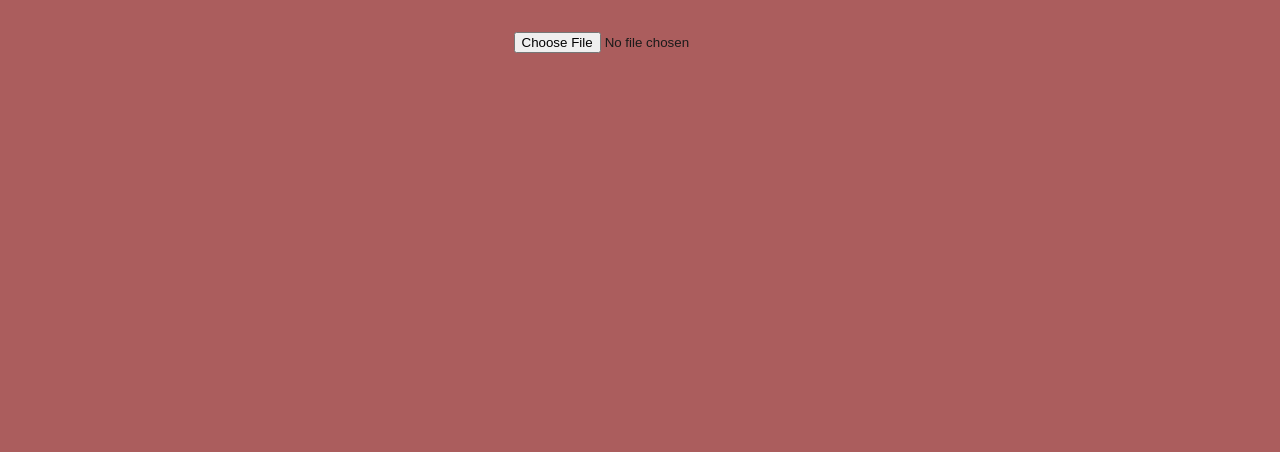
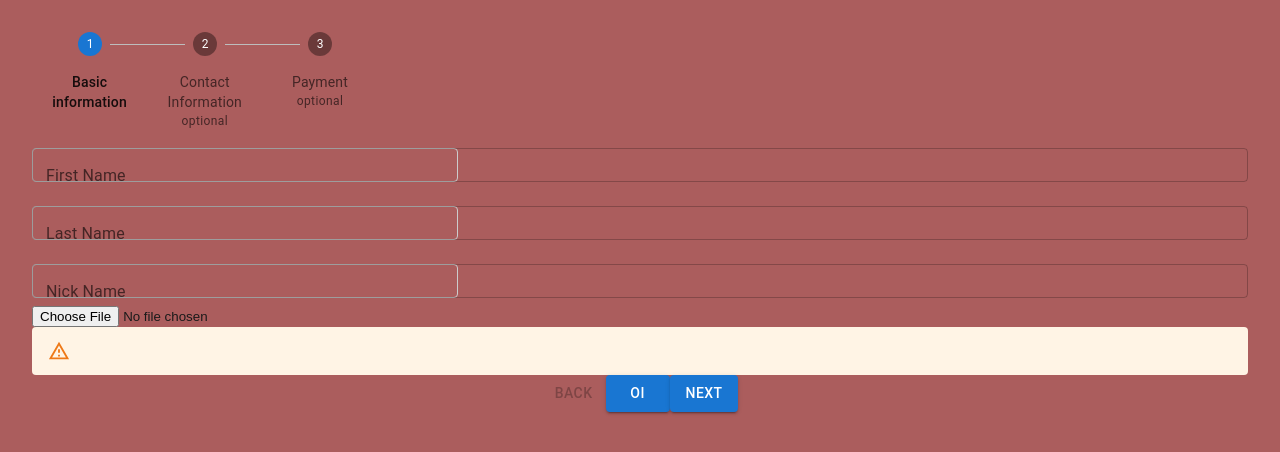
Before and after one commit to talesrune/rhf-demo, a React (Vite) app: page / in a window 1280 px wide. Shown: the top 452 px of the page. Built offline with nearby package versions, Linux system fonts and the light colour scheme.

Commit message:
Set errors manually via click

```diff
--- a/src/App.tsx
+++ b/src/App.tsx
@@ -16,8 +16,8 @@ function App() {
       {/* <Controller2/> */}
       {/* <ChatGpt/> */}
       {/* <ZodYouTubeForm/> */}
-      {/* <LinearStepper/> */}
-      <UploadJson/>
+      <LinearStepper/>
+      {/* <UploadJson/> */}
     </div>
 
   )
--- a/src/components/BasicForm.tsx
+++ b/src/components/BasicForm.tsx
@@ -12,9 +12,6 @@ export const BasicForm = () => {
     const { control, getValues, formState } = useFormContext();
     const { errors } = formState;
 
-    console.log('basic')
-    console.log(getValues())
-    console.log(errors)
     return (
       <>
         <Controller
--- a/src/components/LinearStepper.tsx
+++ b/src/components/LinearStepper.tsx
@@ -7,7 +7,8 @@ import {
   StepLabel,
   Grid,
   Paper,
-  Stack
+  Stack,
+  Alert
 } from "@mui/material";
 
 import {
@@ -19,6 +20,7 @@ import { ContactForm } from "./ContactForm";
 import { PaymentForm } from "./PaymentForm";
 import { zodResolver } from "@hookform/resolvers/zod";
 import {z} from "zod"
+import UploadJson from "./UploadJson";
 
 
 const schema = z.object({
@@ -31,12 +33,15 @@ const schema = z.object({
     cardNumber: z.string().nonempty("cN is required"),
     cardMonth: z.string().nonempty("cM is required"),
     cardYear: z.string().nonempty("cY is required"),
+    reportInfo: z.array(
+        z.object({
+            name: z.string().nonempty("Name is required")
+        })
+    )
 });
-console.log('hello')
 
-const schemaBasic = schema.pick({ firstName: true, lastName:true, nickName:true })
+const schemaBasic = schema.pick({ firstName: true, lastName:true, nickName:true, reportInfo:true })
 
-console.log('world')
 const schemaContact = schema.pick({ emailAddress: true, phoneNumber:true, alternatePhone:true });
 function getSteps() {
   return [
@@ -83,12 +88,13 @@ const LinearStepper = () => {
         cardNumber: "",
         cardMonth: "",
         cardYear: "",
+        reportInfo: [{"name":''}]
         },
         resolver: zodResolver(selectedSchema)
     });
 
-    const {register, handleSubmit, formState, getValues } = methods;
-    const { errors } = formState;
+    const {register, handleSubmit, formState, getValues, setValue, setError, clearErrors } = methods;
+    const { errors, isDirty, isValid } = formState;
 
 
 
@@ -104,7 +110,6 @@ const LinearStepper = () => {
         if (activeStep == steps.length - 1) {
             setActiveStep((aStep) => aStep + 1)
             console.log(data);
-            console.log('thanks')
         } else {
         setActiveStep((aStep) => aStep + 1)
         setSkippedSteps(
@@ -117,6 +122,37 @@ const LinearStepper = () => {
         setActiveStep((aStep) => aStep - 1)
     };
 
+    const handleStuff = () => {
+        const receivedValues = getValues()
+        const result = selectedSchema.safeParse(receivedValues)
+
+        if(!result.success){
+            console.log('hilo')
+            console.log(result.error.issues)
+            clearErrors()
+            for (let x in result.error.issues){
+                console.log(result.error.issues[x])
+                console.log(result.error.issues[x].message)
+                console.log(result.error.issues[x].path)
+                const new_key = result.error.issues[x].path.join('.');
+                console.log(result.error.issues[x].path.length)
+                const t1 = result.error.issues[x].path[0] as keyof typeof errors
+                const t2 = result.error.issues[x].path[1] as number
+                const t3 = result.error.issues[x].path[2] as keyof typeof errors[typeof t1]
+
+
+                if (result.error.issues[x].path.length === 1){
+                    setError(`${t1}`, {message:result.error.issues[x].message} )
+                } else {
+
+                    setError(`${t1}.${t2}.${t3}`, {message:result.error.issues[x].message} )
+                }
+            }
+
+        }
+
+    };
+
     const handleSkip = (data:any) => {
         if (!isStepSkipped(activeStep)) {
         setSkippedSteps([...skippedSteps, activeStep]);
@@ -127,6 +163,30 @@ const LinearStepper = () => {
             console.log('skipped thanks')
         }
     };
+
+    function showErrors() {
+        console.log('errors')
+        console.log(errors)
+        const td:any=[]
+        for (const key of Object.keys(errors))
+        {
+            const temp = errors[key as keyof typeof errors]?.message
+            if(typeof temp === 'string')
+                td.push(<Typography>{key}:{temp}</Typography>)
+            else{
+                const temp2 = errors.reportInfo
+                //@ts-ignore
+                const temp3 = temp2[0]?.name?.message
+                td.push(<Typography>{key}:{temp3}</Typography>)
+            }
+
+        }
+
+        return td
+    }
+
+    console.log("isDirty", isDirty)
+    console.log("isValid", isValid)
 
     return (
         <div>
@@ -156,29 +216,6 @@ const LinearStepper = () => {
             );
             })}
         </Stepper>
-        <Grid container spacing={1}>
-
-            <Grid item xs={10}>
-            <Stack>
-                <Typography>hello</Typography>
-            </Stack>
-                <Paper>Warning this message will self destruct</Paper>
-                <Paper>Warning this message will self destruct</Paper>
-                <Paper>Warning this message will self destruct</Paper>
-                <Paper>Warning this message will self destruct</Paper>
-
-            </Grid>
-            <Grid item xs={2}>
-                <Paper>xs=2</Paper>
-            </Grid>
-            <Grid item xs={4}>
-                <Paper>xs=4</Paper>
-            </Grid>
-            <Grid item xs={8}>
-                <Paper>xs=8</Paper>
-            </Grid>
-        </Grid>
-
 
         </Grid>
 
@@ -191,6 +228,10 @@ const LinearStepper = () => {
             <FormProvider {...methods} {...errors}>
                 <form onSubmit={methods.handleSubmit(handleNext)}>
                 {getStepContent(activeStep)}
+                <UploadJson {...{getValues, setValue}}></UploadJson>
+                <Alert severity="warning">
+                    {errors && showErrors()}
+                </Alert>
 
                 <Button
 
@@ -199,6 +240,16 @@ const LinearStepper = () => {
                 >
                     back
                 </Button>
+
+                <Button
+
+                    variant="contained"
+                    color="primary"
+
+                    onClick={handleStuff}
+
+                >oi</Button>
+
                 {isStepOptional(activeStep) && (
                     <Button
 
--- a/src/components/UploadJson.tsx
+++ b/src/components/UploadJson.tsx
@@ -10,7 +10,11 @@ import {
     Stack
   } from "@mui/material";
 
-function UploadJson() {
+interface someProps{
+  getValues: any
+  setValue: any
+}
+const UploadJson: React.FC<someProps> = ({getValues,setValue}) => {
     const [selectedFile, setSelectedFile] = useState<File | null>(null);
     const [jsonData, setJsonData] = useState<any>(null); // Use a more specific type if you know the structure of your JSON data.
 
@@ -27,6 +31,8 @@ function UploadJson() {
           try {
             const json = JSON.parse(event.target?.result as string);
             setJsonData(json);
+            setValue('reportInfo', json)
+
           } catch (error) {
             console.error('Error parsing JSON:', error);
             setJsonData(null);
```
